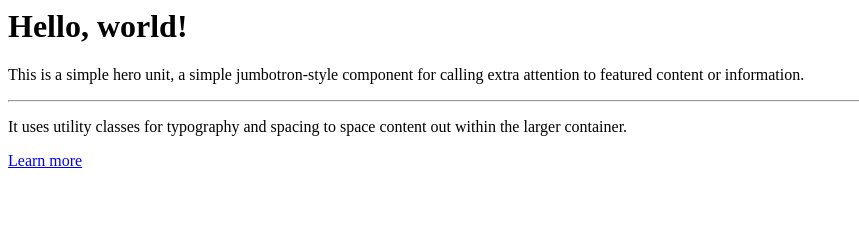
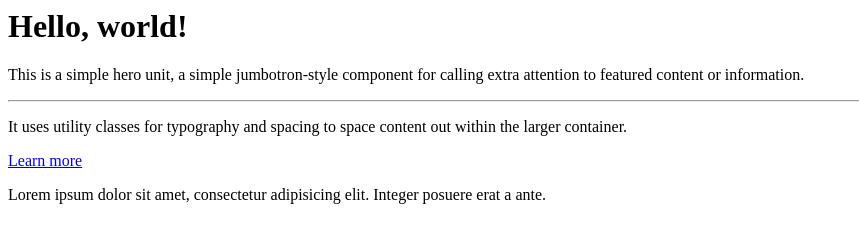
Before and after one commit to hasanTheBest/gitTest, a plain HTML site: page index.html in a window 1280 px wide. Shown: the whole page, without its empty margins (0-859 px from the left). Drawn offline with Linux system fonts and the light colour scheme.

Commit message:
lead paragraph addded.

```diff
--- a/index.html
+++ b/index.html
@@ -7,3 +7,7 @@
 				<a class="btn btn-primary btn-lg" href="#" role="button">Learn more</a>
 			</p>
 		</div>
+
+		<p class="lead">
+		    Lorem ipsum dolor sit amet, consectetur adipisicing elit. Integer posuere erat a ante.
+		</p>
```
